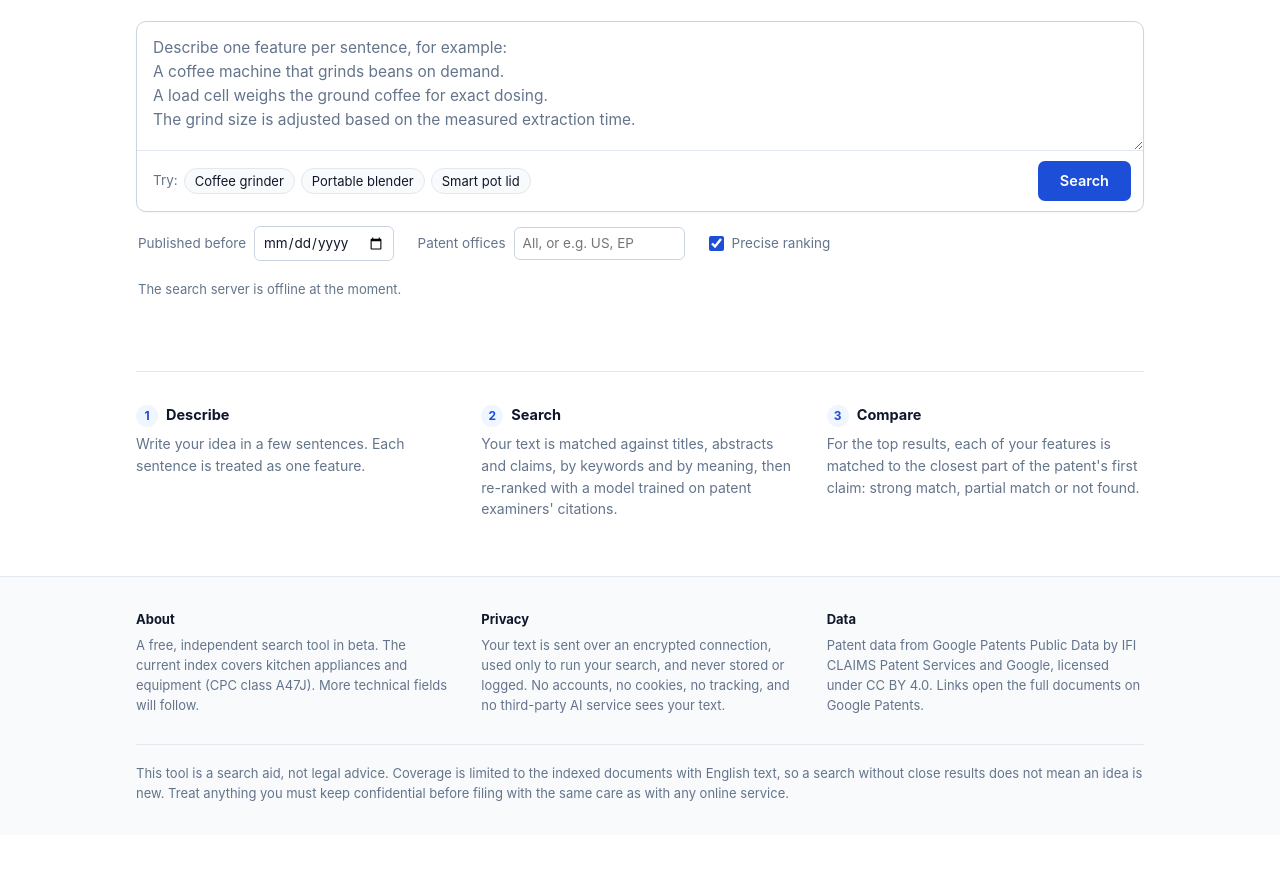
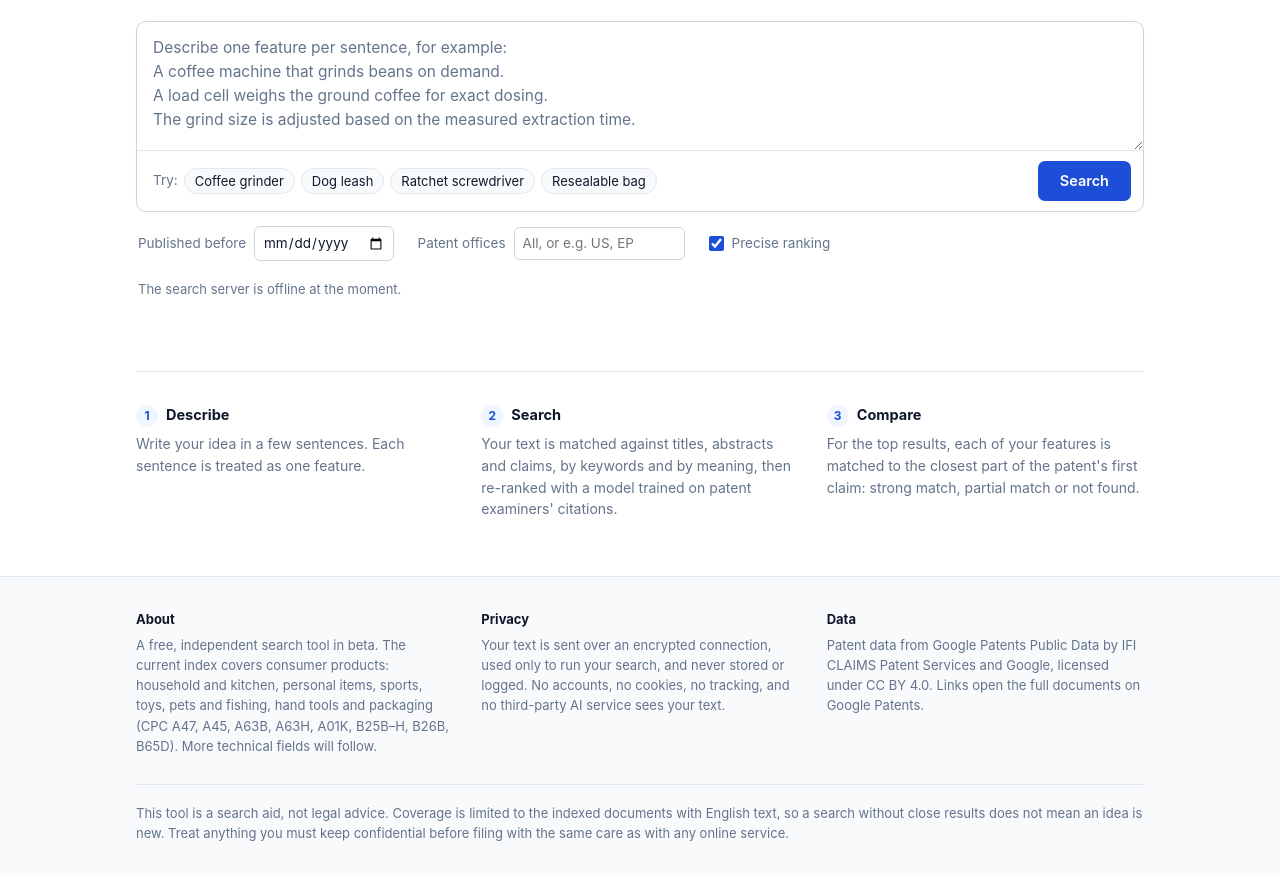
Before and after one commit to luca5and/priorart, a plain HTML site: page index.html in a window 1280 px wide. Shown: the part 204-1079 px from the top of the page. Before the commit the page ends 1039 px from the top, so only its background shows below. Drawn offline with Linux system fonts and the light colour scheme; no server answers.

Commit message:
Update search page

```diff
--- a/index.html
+++ b/index.html
@@ -146,12 +146,15 @@
           <button class="chip" data-ex="A coffee machine that grinds beans on demand.
 A load cell weighs the ground coffee for exact dosing.
 The grind size is adjusted automatically based on the measured extraction time.">Coffee grinder</button>
-          <button class="chip" data-ex="A portable blender powered by a rechargeable battery.
-The blender jar doubles as a drinking bottle with a lid.
-The motor only starts when the jar is correctly locked onto the base.">Portable blender</button>
-          <button class="chip" data-ex="A cooking pot with a temperature sensor built into the lid.
-The sensor sends the temperature wirelessly to a smartphone app.
-The app tells the user when to lower the heat.">Smart pot lid</button>
+          <button class="chip" data-ex="A retractable dog leash with a cord wound on a spring-loaded reel in a handle.
+A brake button on the handle locks the cord at the current length.
+The handle contains a light that switches on automatically in the dark.">Dog leash</button>
+          <button class="chip" data-ex="A ratchet screwdriver with interchangeable bits stored inside the handle.
+A switch on the handle selects forward, reverse or locked rotation.
+The bit holder is magnetic so that bits and screws stay in place.">Ratchet screwdriver</button>
+          <button class="chip" data-ex="A resealable food package made of flexible plastic film.
+The package has a zipper closure along its top edge.
+A one-way valve lets gas escape without letting air in.">Resealable bag</button>
         </div>
         <button class="btn" id="go">Search</button>
       </div>
@@ -182,8 +185,9 @@ The app tells the user when to lower the heat.">Smart pot lid</button>
 <footer id="about">
   <div class="wrap">
     <div><h5>About</h5>
-      <p>A free, independent search tool in beta. The current index covers kitchen appliances and equipment
-        (CPC class A47J). More technical fields will follow.</p></div>
+      <p>A free, independent search tool in beta. The current index covers consumer products: household
+        and kitchen, personal items, sports, toys, pets and fishing, hand tools and packaging (CPC A47, A45,
+        A63B, A63H, A01K, B25B–H, B26B, B65D). More technical fields will follow.</p></div>
     <div><h5>Privacy</h5>
       <p>Your text is sent over an encrypted connection, used only to run your search, and never stored or
         logged. No accounts, no cookies, no tracking, and no third-party AI service sees your text.</p></div>
@@ -214,7 +218,7 @@ const ready = (async () => {
   } catch (e) { /* no api.json: same-origin server */ }
   try {
     const i = await (await fetch(API + "/api/info")).json();
-    $("#info").textContent = `Searching ${i.n_docs.toLocaleString("en-US")} patent families in kitchen appliances and equipment (CPC A47J), published ${String(i.from).slice(0,4)} to ${String(i.to).slice(0,4)}.`;
+    $("#info").textContent = `Searching ${i.n_docs.toLocaleString("en-US")} patent families in ${i.field || "CPC " + i.cls}, published ${String(i.from).slice(0,4)} to ${String(i.to).slice(0,4)}.`;
   } catch (e) { $("#info").textContent = "The search server is offline at the moment."; }
 })();
 
```
